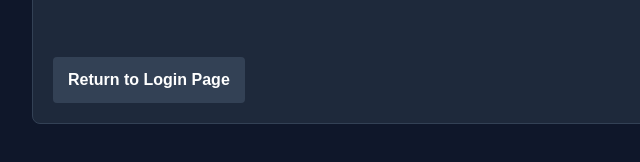
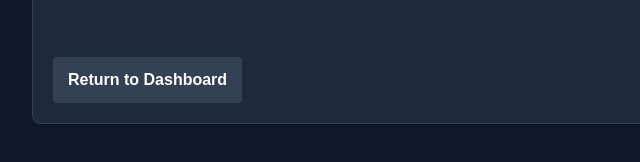
Before and after one commit to DaSonOfPoseidon/BrowseShield, a browser extension: page Portal/templates/wiki.html in a window 1280 px wide. Shown: the part 5640-5802 px from the top of the page, 208-848 px from the left. Drawn offline with Linux system fonts and the light colour scheme.

Commit message:
Fixed button

```diff
--- a/Portal/templates/wiki.html
+++ b/Portal/templates/wiki.html
@@ -342,7 +342,7 @@
                     </ul>
             </div>
 
-    <a href="/" class="back-link">Return to Login Page</a>
+    <a href="dashboard.html" class="back-link">Return to Dashboard</a>
 
     <script>
         const passInput = document.getElementById('passInput');
```
